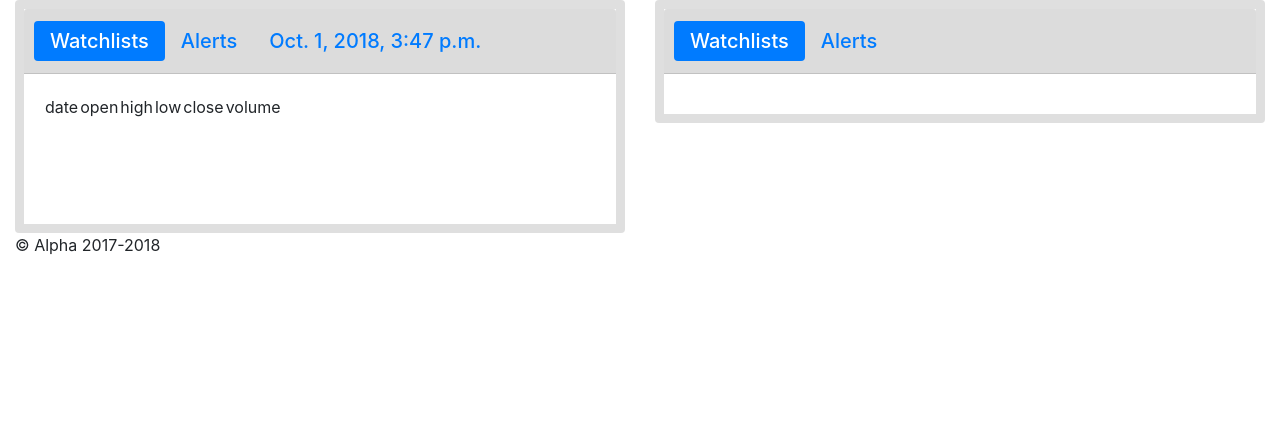
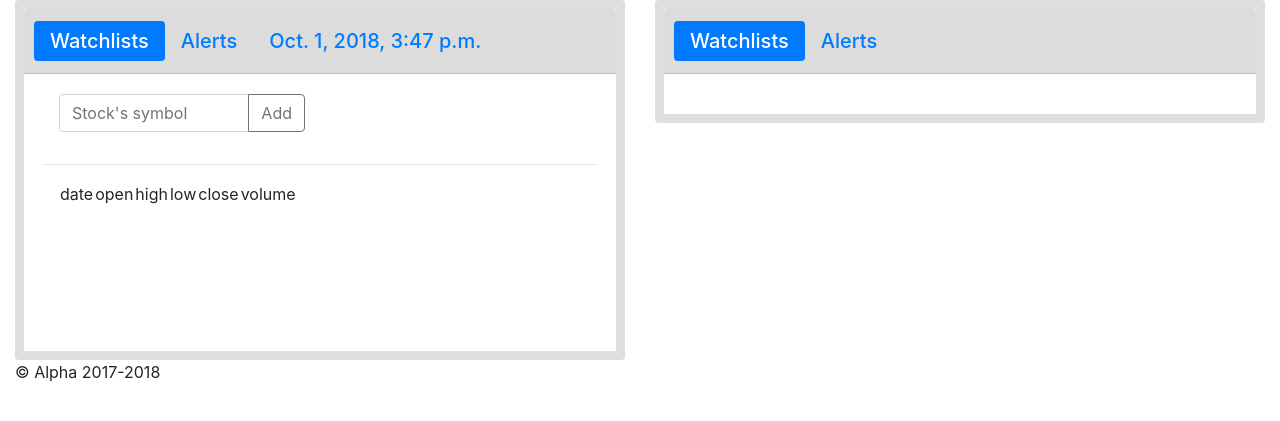
Before and after one commit to JoUnicorn/alpha, a Django app: page /visualization/stock in a window 1280 px wide. Shown: the part 56-477 px from the top of the page. Run offline with Django 3.2, Linux system fonts and the light colour scheme; some libraries are stand-ins or nearby versions.

Commit message:
search button

```diff
--- a/templates/base.html
+++ b/templates/base.html
@@ -6,6 +6,7 @@
       <meta name="viewport" content="width=device-width, initial-scale=1.0" />
       {% load static %}
       <link rel="stylesheet" href="{% static 'css/bootstrap.min.css' %}" />
+      <link rel="stylesheet" href="https://use.fontawesome.com/releases/v5.3.1/css/all.css" integrity="sha384-mzrmE5qonljUremFsqc01SB46JvROS7bZs3IO2EmfFsd15uHvIt+Y8vEf7N7fWAU" crossorigin="anonymous">
       <title>{% block title %}Alpha{% endblock %}</title>
   </head>
   <style>
--- a/visualization/templates/visualization/stock.html
+++ b/visualization/templates/visualization/stock.html
@@ -20,7 +20,21 @@
                           </li>
                         </ul>
                     </h5>
-                    <div class="card-body scrollV">
+                    <div class="card-body">
+                      <div class="container">
+                        <div class="row">
+                          <div class="col-sm-6">
+                            <div class="input-group mb-3">
+                              <input type="text" class="form-control" placeholder="Stock's symbol" aria-label="Stock's symbol" aria-describedby="button-addon2">
+                              <div class="input-group-append">
+                                <button class="btn btn-outline-secondary" type="button" id="button-addon2">Add</button>
+                              </div>
+                            </div>
+                          </div>
+                        </div>
+                      </div>
+                      <hr>
+                      <div class="container scrollV">
                         <table>
                             <tr>
                                 <td>date</td>
@@ -40,6 +54,7 @@
                             </tr>
                             {% endfor %}
                         </table>
+                      </div>
                     </div>
                 </div>
             </div>
```
